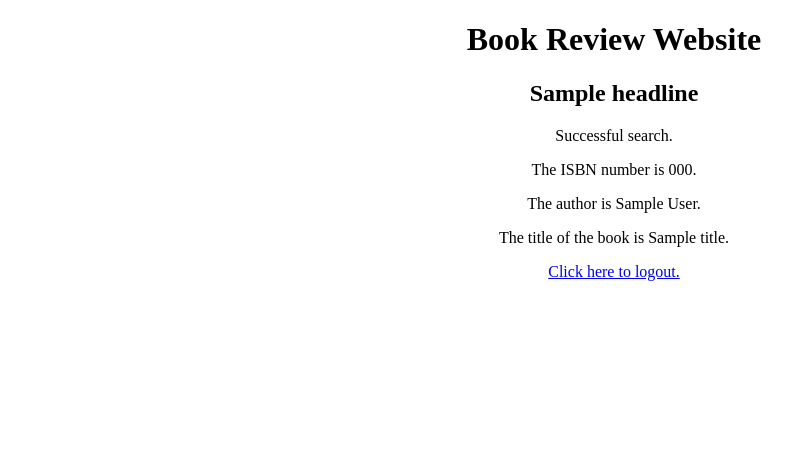
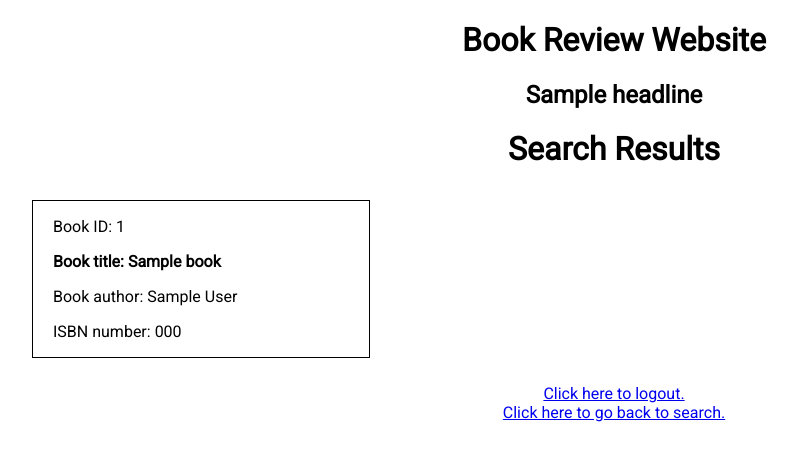
Before and after one commit to betty-van/book-review-app, a Flask app: template templates/search-result.html in a window 1280 px wide. Shown: the top 461 px of the page, without its empty margins (26-824 px from the left). Run offline with Flask 2, Linux system fonts and the light colour scheme; the template is opened without the code that fills it: most values are stand-ins (such as "Sample title", 1, 10 or a date in 2020).

Commit message:
Working search pages and book results, cannot stay logged in yet, cannot display each book as separate link yet

```diff
--- a/app.py
+++ b/app.py
@@ -24,6 +24,9 @@ Session(app)
 engine = create_engine(os.getenv("DATABASE_URL"))
 db = scoped_session(sessionmaker(bind=engine))
 
+# Set up a global variable tracking if logged in or not
+isLoggedIn = False
+
 # Rendering template index.html to default url
 @app.route("/")
 def index():
@@ -35,25 +38,47 @@ def register():
     headline="Enter the following details to make an account."
     return render_template("register.html", headline=headline)
 
-@app.route("/search", methods=["POST"])
+@app.route("/search", methods=["POST", "GET"])
 def search():
     name= request.form.get("name")
     password= request.form.get("password")
-    headline="Fill out the form below to start searching for books."
-    return render_template("search.html", headline=headline, name=name,  password=password)
+
+    # Check if name and password are already in the database
+    isLoggedIn = db.execute("SELECT name, password FROM users WHERE name = :name AND password = :password", {"name": name, "password": password}).rowcount > 0;
+    if isLoggedIn == True:
+        # If match, render search page and continue
+        headline="Fill out the form below to start searching for books."
+        return render_template("search.html", headline=headline)
+        isLoggedIn = True
+    elif isLoggedIn == False:
+        # If name and password is NOT in the table, revert to login page
+        headline="You entered an invalid username and password. Please try again or register for an account."
+        return render_template("index.html", headline=headline)
 
 @app.route("/logout")
 def logout():
     headline="You have successfully logged out."
+    isLoggedIn = False
     return render_template("logout.html", headline=headline)
 
+# TODO
 @app.route("/results", methods=["POST", "GET"])
 def results():
+    isLoggedIn = True
     isbn=request.form.get("isbn")
     title=request.form.get("title")
     author=request.form.get("author")
-    headline="Your search results are below."
-    return render_template("search-result.html", headline=headline, isbn=isbn, title=title, author=author)
+
+    # List all books found in the db that matches
+    books =  db.execute("SELECT * FROM books WHERE isbn = :isbn OR title = :title OR author = :author", {"isbn": isbn, "title": title, "author": author}).fetchall()
+    bookNotFound = db.execute("SELECT * FROM books WHERE isbn = :isbn OR title = :title OR author = :author", {"isbn": isbn, "title": title, "author": author}).rowcount == 0
+
+    if bookNotFound:
+        headline ="No book was found."
+        return render_template("error.html", headline=headline)
+    else:
+        headline="Your search results are below."
+        return render_template("search-result.html", headline=headline, isbn=isbn, title=title, author=author, books=books)
 
 @app.route("/registrationsuccess", methods=["POST"])
 def is_registered():
@@ -61,7 +86,7 @@ def is_registered():
     password= request.form.get("password")
 
     # Check to see if name and password is already in the table
-    alreadyRegistered = db.execute("SELECT name, password FROM users WHERE name = :name AND password = :password", {"name": name, "password": password}).rowcount > 0;
+    alreadyRegistered = db.execute("SELECT name, password FROM users WHERE name = :name AND password = :password", {"name": name, "password": password}).rowcount > 0
     if alreadyRegistered:
         headline="You already have an account. Please log in by clicking the link below to be redirected back to the home page."
         return render_template("registrationsuccess.html", headline=headline, name=name,  password=password)
--- a/templates/layout.html
+++ b/templates/layout.html
@@ -5,10 +5,12 @@
     <meta name="viewport" content="width=device-width, initial-scale=1.0">
     <meta http-equiv="X-UA-Compatible" content="ie=edge">
     <title>Book Review website</title>
+    <link href="https://fonts.googleapis.com/css?family=Roboto&display=swap" rel="stylesheet">
 
     <!-- CSS Styling -->
     <style>
     body {
+        font-family: 'Roboto', sans-serif;
         text-align: center;
     }
 
@@ -18,6 +20,21 @@
 
     form {
         margin-bottom: 20px;
+    }
+
+    ul {
+        display: flex;
+        flex-wrap: wrap;
+        width: 100%;
+        text-align: justify;
+    }
+
+    li {
+        padding-left: 20px;
+        list-style-type: none;
+        margin: 10px;
+        border: 1px solid black;
+        width: 25%;
     }
     </style>
 
--- a/templates/search-result.html
+++ b/templates/search-result.html
@@ -1,18 +1,21 @@
 {% extends "layout.html" %}
-
-    <!-- Heading -->
-    {% block heading %}
-        {{ headline }}
-    {% endblock %}
 
     <!-- Body -->
     {% block body %}
     <!-- Testing the post request -->
-    <p>Successful search.</p>
+    <h1>Search Results</h1>
 
-    <p>The ISBN number is {{ isbn }}.</p>
-    <p>The author is {{ author }}.</p>
-    <p>The title of the book is {{ title }}.</p>
+    <ul>
+        {% for book in books %}
+            <li>
+                <p>Book ID: {{ book.id }}</p>
+                <p><b>Book title: {{ book.title }}</b></p>
+                <p>Book author: {{ book.author }}</p>
+                <p>ISBN number: {{ book.isbn }}</p>
+            </li>
+        {% endfor %}
+    </ul>
 
-    <a href="{{ url_for('logout') }}">Click here to logout.</a>
+    <a href="{{ url_for('logout') }}">Click here to logout.</a><br>
+    <a href="{{ url_for('search') }}">Click  here to go back to search.</a>
     {% endblock %}
```
Also changed, not shown: templates/error.html (added, +8 -0 lines), templates/search.html (+1 -6 lines).
